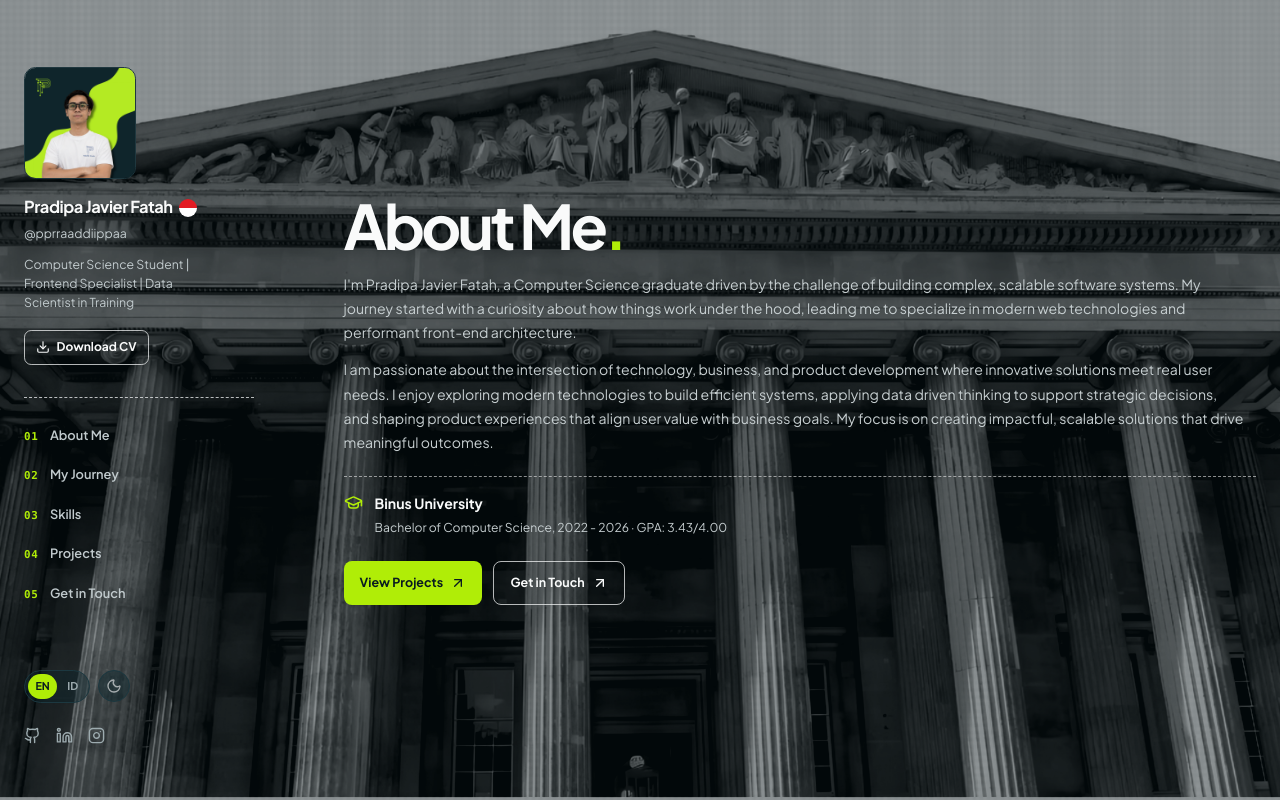
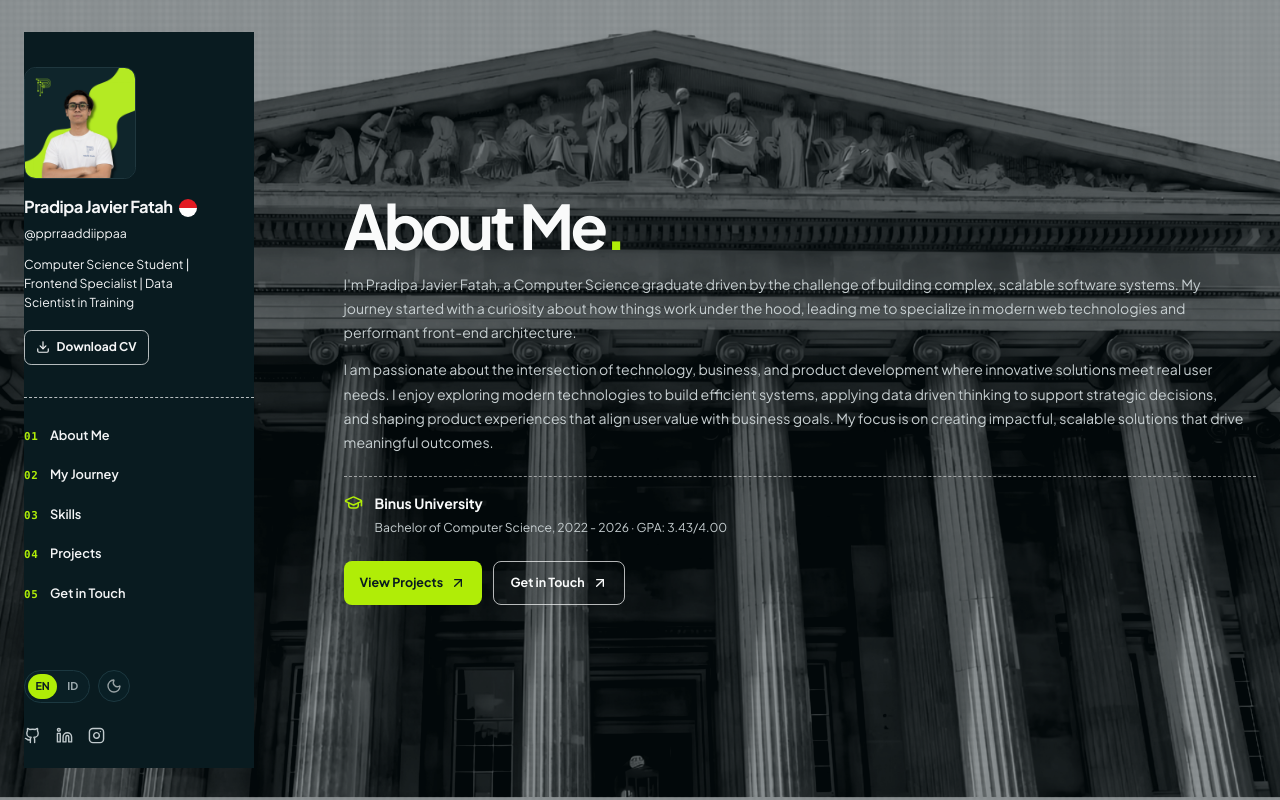
Before and after one commit to PradipaJavierFatah/PradipaPortofolioNextJs, a Next.js app: page / in a window 1280 px wide. Shown: the top 800 px of the page. Built offline with nearby package versions, Linux system fonts and the light colour scheme.

Commit message:
fix: scope dark rail treatment to hero

```diff
--- a/src/app/globals.css
+++ b/src/app/globals.css
@@ -111,31 +111,31 @@
     backdrop-filter: none;
   }
 
-  .light .portfolio-rail {
+  .portfolio-rail.hero-fixed {
     background: hsl(193 58% 8%);
     --dash-color: 193 10% 92% / 0.78;
     -webkit-backdrop-filter: none;
     backdrop-filter: none;
   }
 
-  .light .portfolio-rail .rail-name,
-  .light .portfolio-rail .rail-handle,
-  .light .portfolio-rail .rail-role,
-  .light .portfolio-rail .rail-nav a,
-  .light .portfolio-rail .rail-cv {
+  .portfolio-rail.hero-fixed .rail-name,
+  .portfolio-rail.hero-fixed .rail-handle,
+  .portfolio-rail.hero-fixed .rail-role,
+  .portfolio-rail.hero-fixed .rail-nav a,
+  .portfolio-rail.hero-fixed .rail-cv {
     color: hsl(193 10% 96%);
   }
 
-  .light .portfolio-rail .rail-cv {
+  .portfolio-rail.hero-fixed .rail-cv {
     border-color: hsl(193 10% 98% / 0.72);
   }
 
-  .light .portfolio-rail .rail-socials {
+  .portfolio-rail.hero-fixed .rail-socials {
     color: hsl(193 10% 78%);
   }
 
-  .light .portfolio-rail .rail-nav a:hover,
-  .light .portfolio-rail .rail-name:hover {
+  .portfolio-rail.hero-fixed .rail-nav a:hover,
+  .portfolio-rail.hero-fixed .rail-name:hover {
     color: hsl(var(--primary));
   }
 
--- a/src/components/pages/portfolio-home.tsx
+++ b/src/components/pages/portfolio-home.tsx
@@ -16,7 +16,7 @@ import {
     Menu,
     X,
 } from "lucide-react";
-import { useState } from "react";
+import { useEffect, useRef, useState } from "react";
 import { ThemeToggle } from "@/components/ui/theme-toggle";
 import { ProjectDetailModal } from "@/components/ui/project-detail-modal";
 import { DitherEffect } from "@/components/ui/dither-effect";
@@ -49,6 +49,24 @@ export function PortfolioHome() {
     const [selectedProject, setSelectedProject] = useState<Project | null>(null);
     const allProjects = [...t.projects.data, ...t.projects.web, ...t.projects.design] as Project[];
     const featuredProjects = allProjects.slice(0, 6);
+
+    const heroRef = useRef<HTMLElement>(null);
+    const [isHeroActive, setIsHeroActive] = useState(true);
+
+    useEffect(() => {
+        const syncHeroState = () => {
+            const heroBottom = heroRef.current?.getBoundingClientRect().bottom;
+            setIsHeroActive(heroBottom === undefined || heroBottom > 0);
+        };
+
+        syncHeroState();
+        window.addEventListener("scroll", syncHeroState, { passive: true });
+        window.addEventListener("resize", syncHeroState);
+        return () => {
+            window.removeEventListener("scroll", syncHeroState);
+            window.removeEventListener("resize", syncHeroState);
+        };
+    }, []);
 
     const navItems = [
         { href: "#about", label: t.about.title },
@@ -87,7 +105,7 @@ export function PortfolioHome() {
                     </div>
                 </header>
 
-                <aside className={`portfolio-rail ${menuOpen ? "is-open" : ""}`}>
+                <aside className={`portfolio-rail ${menuOpen ? "is-open" : ""} ${isHeroActive ? "hero-fixed" : ""}`}>
                     <div className="rail-profile">
                         <Image
                             src="/images/profileDipa1.jpg"
@@ -138,7 +156,7 @@ export function PortfolioHome() {
                 </aside>
 
                 <main id="top" className="portfolio-content">
-                    <section id="about" className="portfolio-intro" aria-labelledby="intro-title">
+                    <section ref={heroRef} id="about" className="portfolio-intro" aria-labelledby="intro-title">
                         <DitherEffect
                             src="/images/architecture-dither-source.png"
                             className="intro-dither"
```
